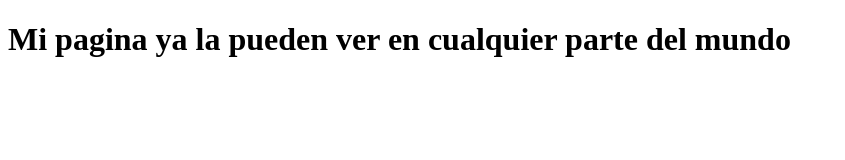
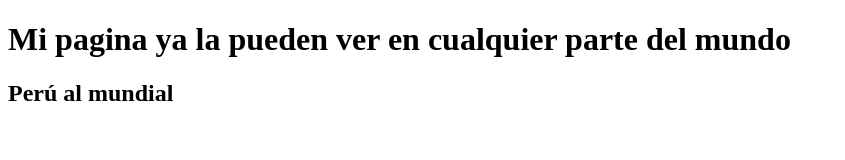
Before and after one commit to Jekesmdfk/jekesmdfk.github.io, a plain HTML site: page index.html in a window 1280 px wide. Shown: the whole page, without its empty margins (0-845 px from the left). Drawn offline with Linux system fonts and the light colour scheme.

Commit message:
Version 2

```diff
--- a/index.html
+++ b/index.html
@@ -8,5 +8,6 @@
 </head>
 <body>
     <h1> Mi pagina ya la pueden ver en cualquier parte del mundo </h1>
+    <h2> Perú al mundial </h2>
 </body>
 </html>
```
